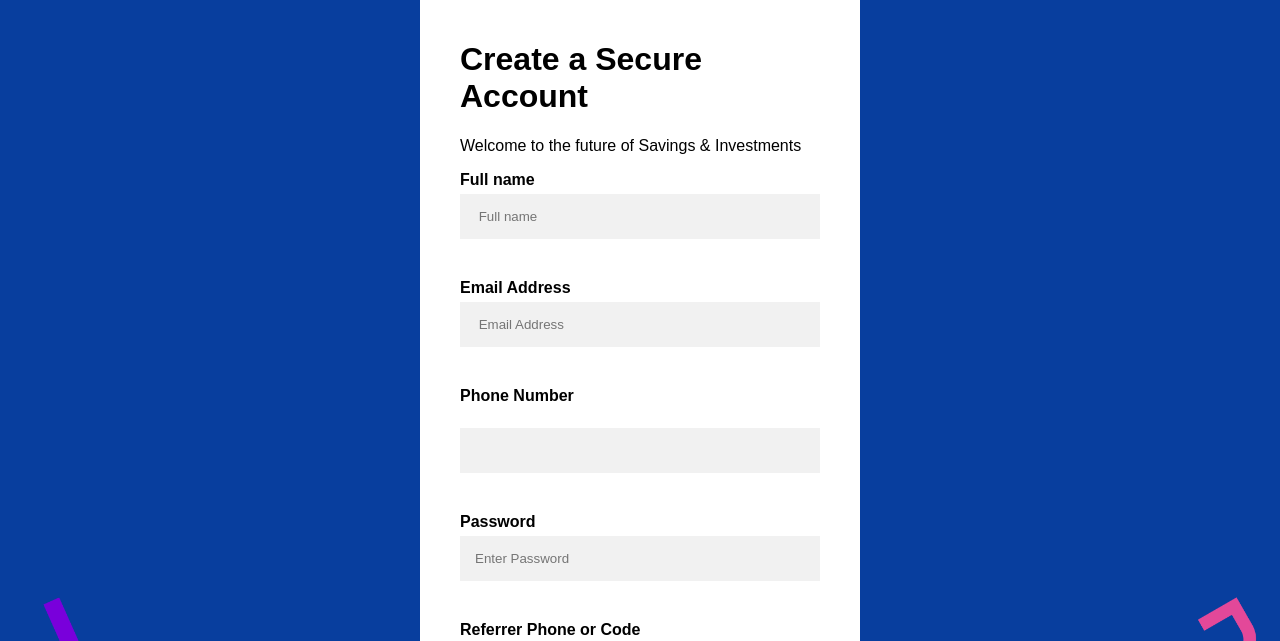
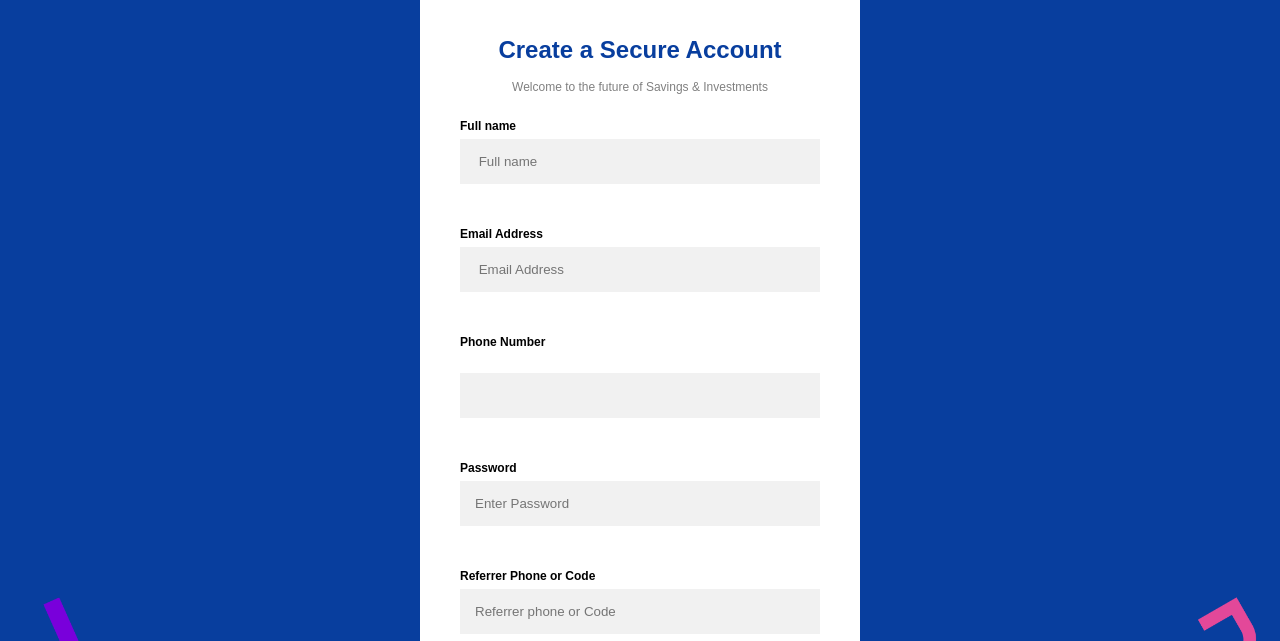
Before and after one commit to florence-sangobiyi/florence-sangobiyi.github.io, a plain HTML site: page index.html in a window 1280 px wide. Shown: the part 128-769 px from the top of the page. Drawn offline with Linux system fonts and the light colour scheme.

Commit message:
adjust font and feel

```diff
--- a/assets/style.css
+++ b/assets/style.css
@@ -102,3 +102,18 @@ input[type=text]:focus, input[type=password]:focus, input[type=number]:focus {
     width: 200px;
     height: 100px;
    }
+   h1 {
+    color:#083E9E;
+     text-align: center;
+     font-size:24px;
+
+  }
+  .subheading{
+    font-size: 12px;
+    text-align: center;
+    color: gray;
+padding-bottom: 10px;
+  }
+  label {
+    font-size: 12px;
+  }
--- a/index.html
+++ b/index.html
@@ -13,7 +13,7 @@
         </a>
     <div id="container">
         <h1> Create a Secure Account</h1>
-   <p> Welcome to the future of Savings & Investments</p>
+   <p class="subheading"> Welcome to the future of Savings & Investments  </p>
 <form>
 
 
@@ -39,7 +39,7 @@
         <input type="text" placeholder="Referrer phone or Code" name="Referrer Phone or code" require>
         <br></br>
 
-        <label for="How Did You Hear About Us?(Optional)"><b>How Did You Hear About Us?(Optional)</b></label>
+        <label for="How Did You Hear About Us?(Optional)"><b>How Did You Hear About Us? (Optional)</b></label>
         <br></br>
         <select id="How Did you hear about us" name="how did you hear about us">
             <option value=""> Click to Select</options>
```
Also changed, not shown: assets/img/Piggyvest logo.jpg (deleted), assets/img/piggyvest.jpg (deleted).
